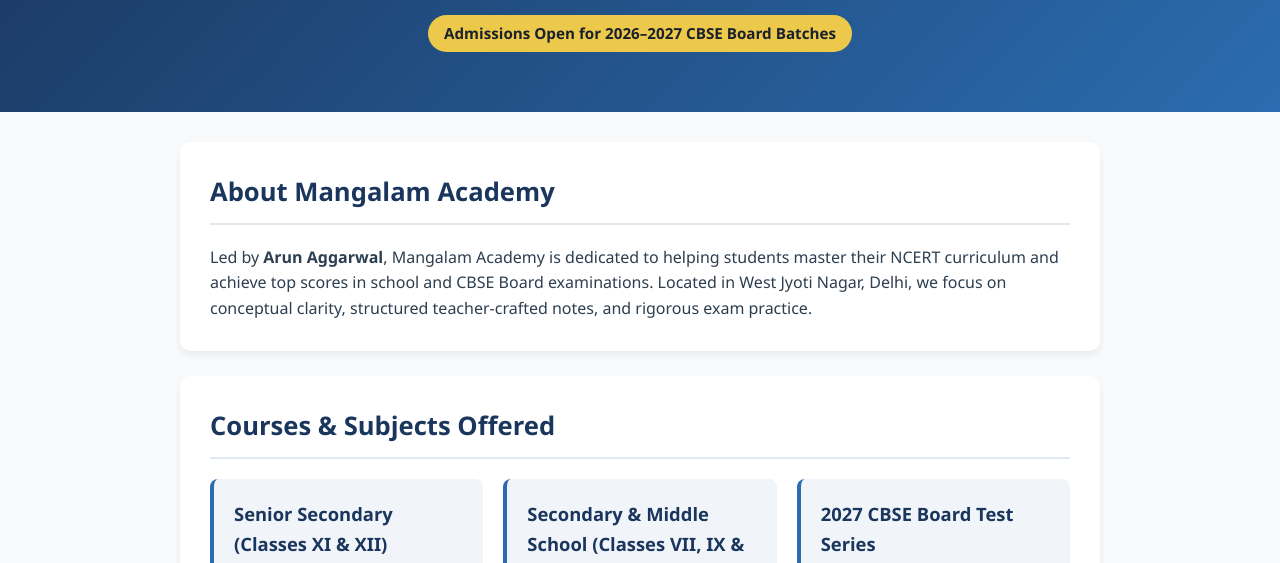
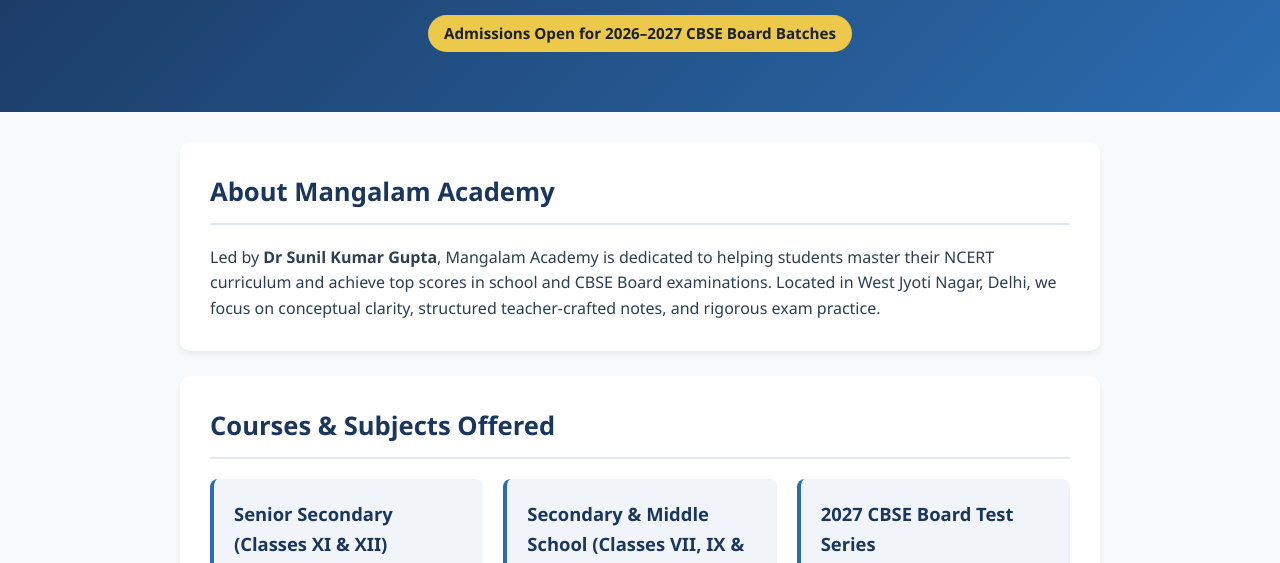
Before and after one commit to skaggarwal0203-coder/mangalam-academy, a plain HTML site: page index.html in a window 1280 px wide. Shown: the part 198-761 px from the top of the page. Drawn offline with Linux system fonts and the light colour scheme.

Commit message:
Update index.html

```diff
--- a/index.html
+++ b/index.html
@@ -143,7 +143,7 @@ font-size: 0.9rem;
 
 <div class="card">
 <h2>About Mangalam Academy</h2>
-<p>Led by <strong>Arun Aggarwal</strong>, Mangalam Academy is dedicated to helping students master their NCERT curriculum and achieve top scores in school and CBSE Board examinations. Located in West Jyoti Nagar, Delhi, we focus on conceptual clarity, structured teacher-crafted notes, and rigorous exam practice.</p>
+<p>Led by <strong>Dr Sunil Kumar Gupta</strong>, Mangalam Academy is dedicated to helping students master their NCERT curriculum and achieve top scores in school and CBSE Board examinations. Located in West Jyoti Nagar, Delhi, we focus on conceptual clarity, structured teacher-crafted notes, and rigorous exam practice.</p>
 </div>
 
 <div class="card">
```
